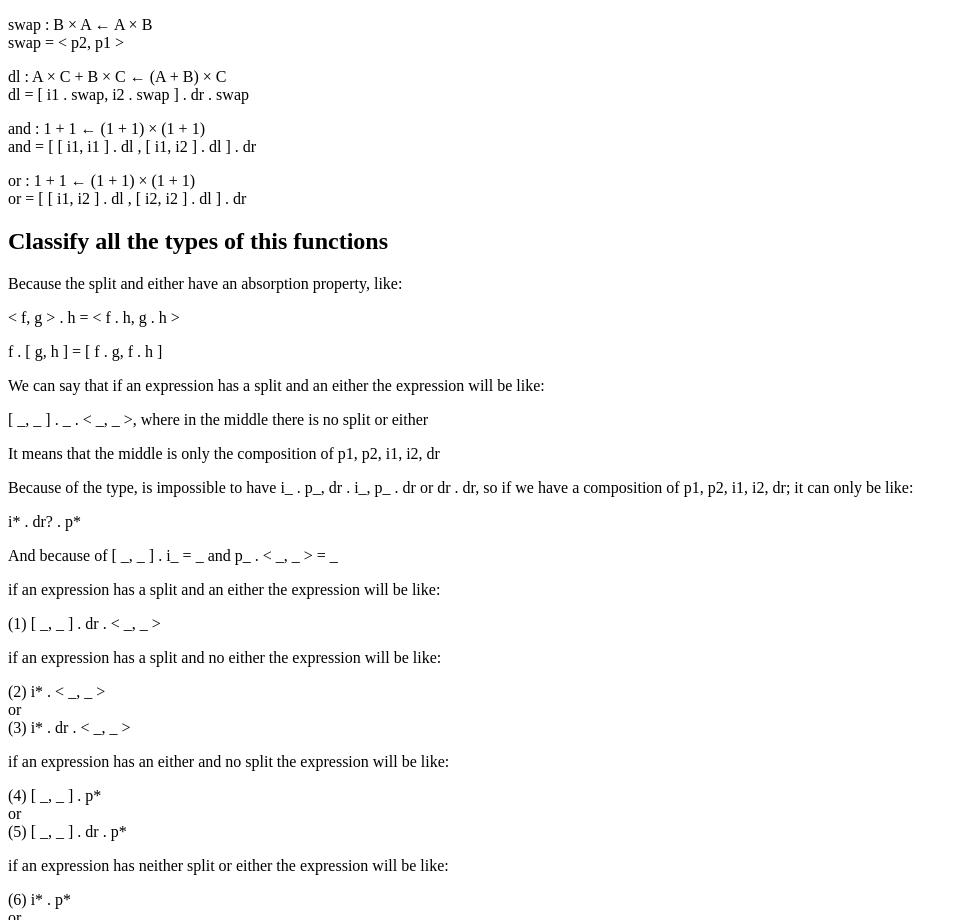
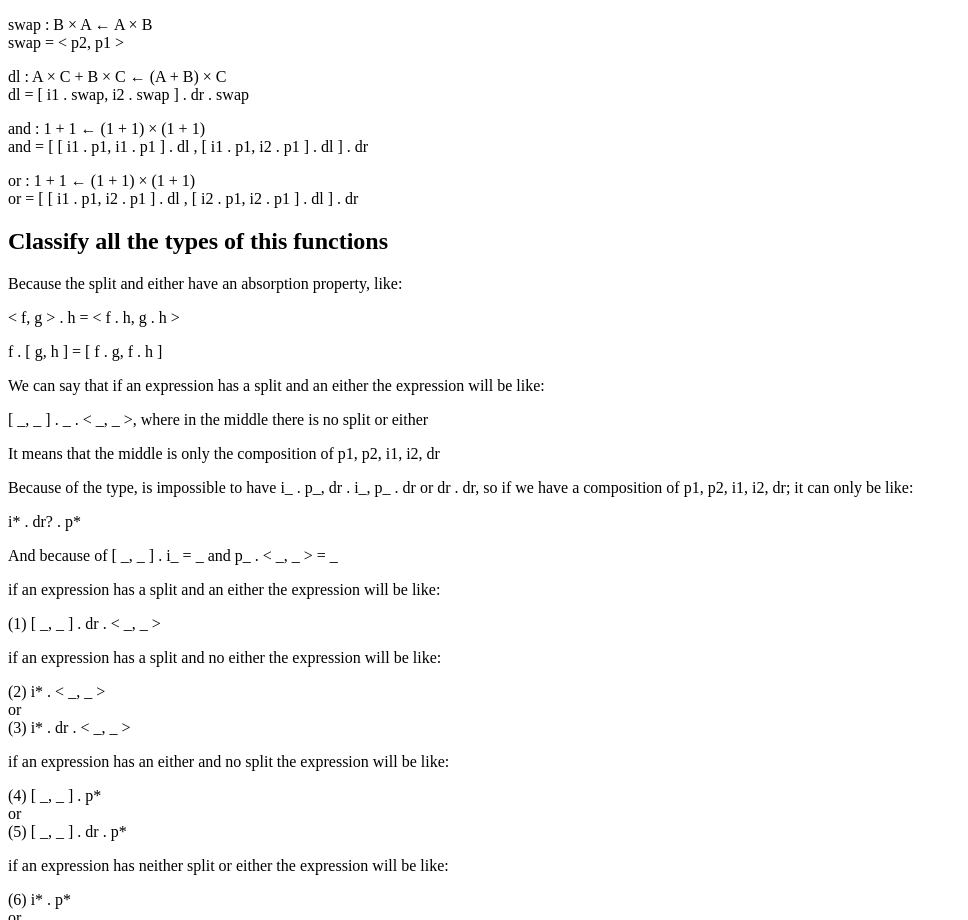
Before and after one commit to AJGQ/AJGQ.github.io, a plain HTML site: page ideas/finite_functions.html in a window 1280 px wide. Shown: the part 980-1900 px from the top of the page, without its empty margins (0-968 px from the left). Drawn offline with Linux system fonts and the light colour scheme.

Commit message:
correct error in def of and and or

```diff
--- a/ideas/finite_functions.html
+++ b/ideas/finite_functions.html
@@ -89,12 +89,12 @@
 
         <p>
         and : 1 + 1 ← (1 + 1) × (1 + 1)<br>
-        and = [ [ i1, i1 ] . dl , [ i1, i2 ] . dl ] . dr
+        and = [ [ i1 . p1, i1 . p1 ] . dl , [ i1 . p1, i2 . p1 ] . dl ] . dr
         </p>
 
         <p>
         or : 1 + 1 ← (1 + 1) × (1 + 1)<br>
-        or = [ [ i1, i2 ] . dl , [ i2, i2 ] . dl ] . dr
+        or = [ [ i1 . p1, i2 . p1 ] . dl , [ i2 . p1, i2 . p1 ] . dl ] . dr
         </p>
 
         <h2>Classify all the types of this functions</h2>
```
